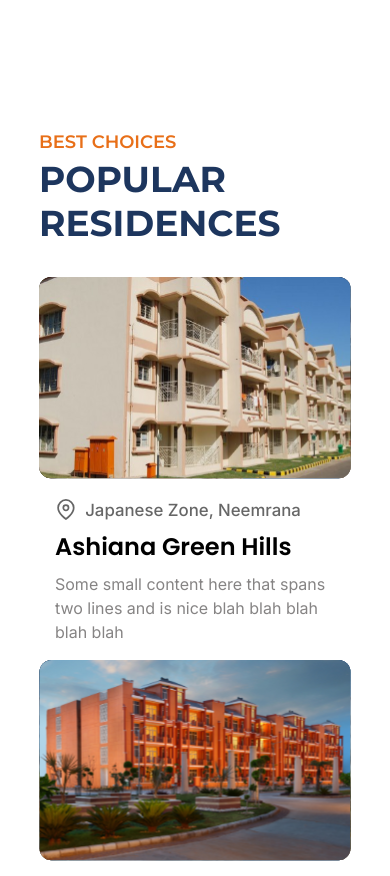
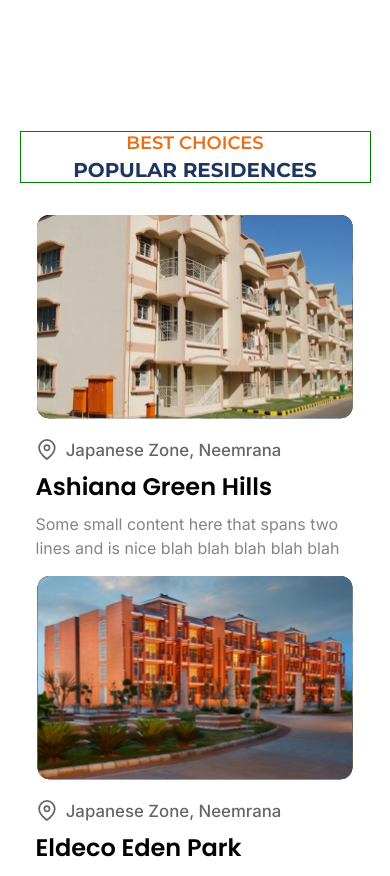
Before and after one commit to JatinYdav/PropertyCloud, a React (Create React App) app: page / in a window 390 px wide. Shown: the part 1041-1917 px from the top of the page. Built offline with nearby package versions, Linux system fonts and the light colour scheme; a web font is replaced by a local one.

Commit message:
Mobile version stage-1 (In Progress)

```diff
--- a/src/Components/PopularResidences.jsx
+++ b/src/Components/PopularResidences.jsx
@@ -1,7 +1,6 @@
 import React from 'react'
 import ResidenceCard from './SubComponents/ResidenceCard'
 import '../Styles/PopularResidences.css'
-
 
 const PopularResidences = () => {
   return (
--- a/src/Styles/PopularResidences.css
+++ b/src/Styles/PopularResidences.css
@@ -58,6 +58,24 @@
 }
 
 @media screen and (max-width:767px) {
+
+  .residences{
+    width: 90%;
+  }
+  .prheader{
+    display: flex;
+    align-items: center;
+    justify-content: center;
+    flex-direction: column;
+    border: 1px solid green;
+  }
+  .prheader h3{
+    font-size: 18px;
+  }
+  .prheader h2{
+    font-size: 20px;
+  }
+
   .cardbox{
     flex-direction: column;
     gap: 1em;
@@ -66,4 +84,7 @@
   .card{
     width: 100%;
   }
+  .cardimg{
+    width: 90%;
+  }
 }
```
